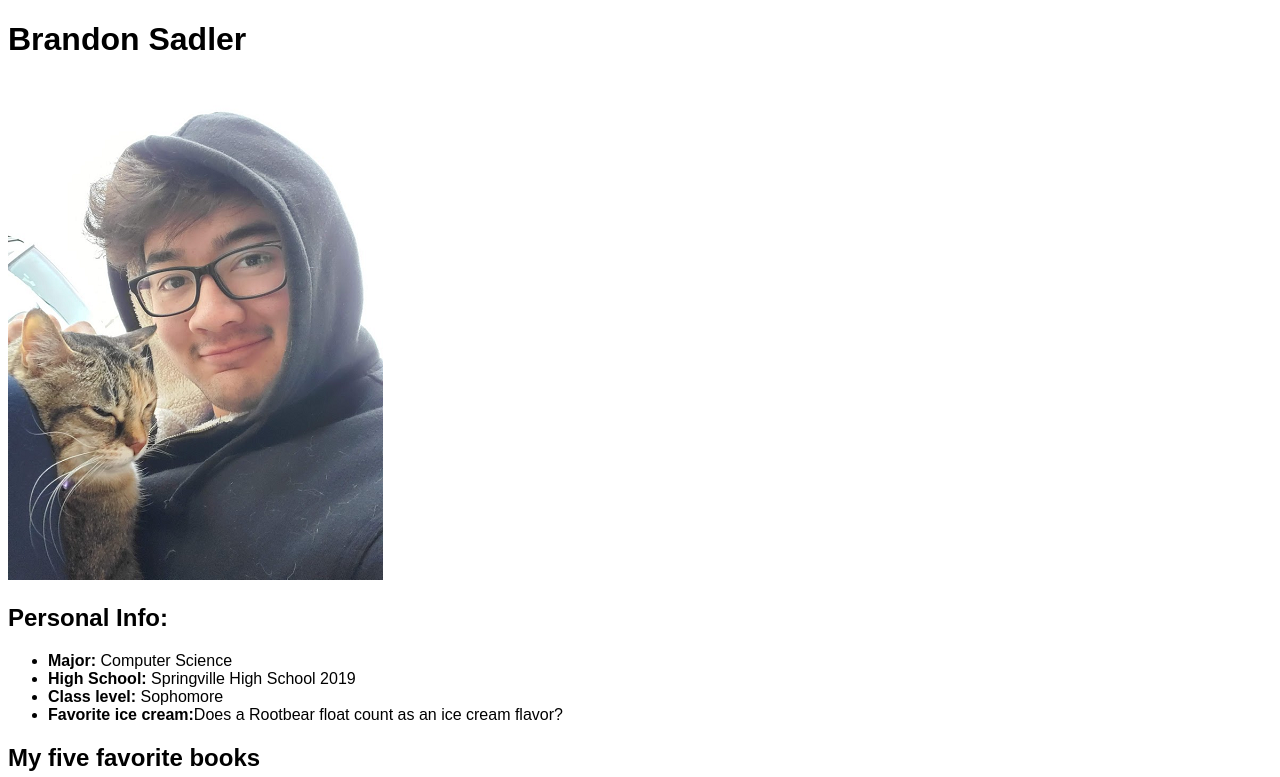
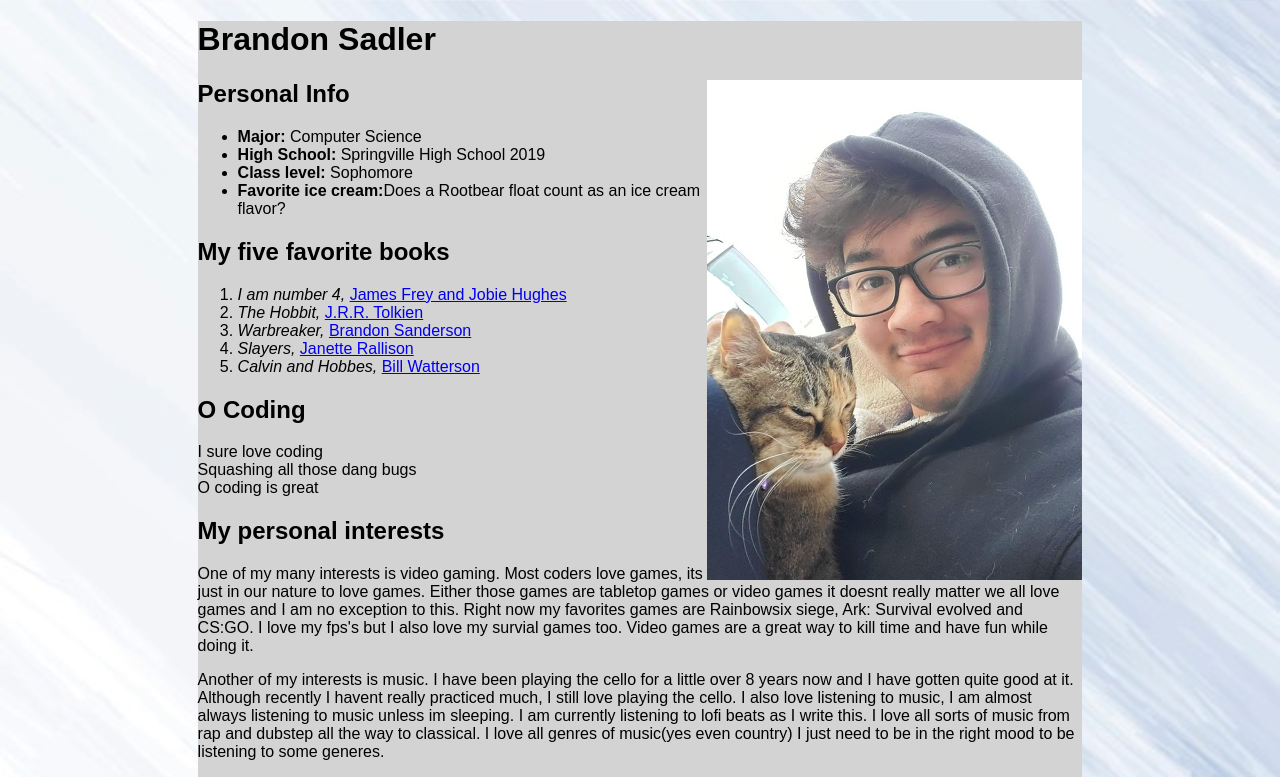
Before and after one commit to 217dragonmaster/217dragonmaster.github.io, a plain HTML site: page index.html in a window 1280 px wide. Shown: the top 777 px of the page. Drawn offline with Linux system fonts and the light colour scheme; a script that the page names is missing.

Commit message:
added icon and a lot of other styling.

```diff
--- a/index.html
+++ b/index.html
@@ -5,13 +5,15 @@
   <meta charset="utf-8">
   <title>About Brandon Sadler</title>
   <link rel="stylesheet" href="styles.css">
+  <link rel="shortcut icon" href="img/dragon_GT4_icon.ico">
 </head>
 
 <body>
     <script src="js/scripts.js"></script>
-    <h1>Brandon Sadler</h1>
-    <img src="img/me.png" alt="Profile Picture">
-    <h2>Personal Info:</h2>
+    <div id="content">
+        <h1 id="name">Brandon Sadler</h1>
+        <img src="img/me.png" alt="Profile Picture" id="profilePic">
+        <h2>Personal Info</h2>
             <ul>
                 <li><b>Major:</b> Computer Science</li>
                 <li><b>High School:</b> Springville High School 2019</li>
@@ -139,5 +141,6 @@
                 <td></td>
             </tr>
         </table>
+    </div>
 </body>
 </html>
--- a/styles.css
+++ b/styles.css
@@ -6,3 +6,20 @@ table, th, td {
     border-spacing: 3px;
     padding: 3px;
   }
+body {
+    background-image: url('img/background.jpg');
+    background-repeat: no-repeat;
+    background-attachment: fixed;
+    background-size: 100% 100%;
+  }
+#content {
+    margin: auto;
+    width: 70%;
+    background-color: lightgray;
+}
+#profilePic {
+    float: right;
+}
+#name {
+    align-content: center;
+}
```
Also changed, not shown: img/background.jpg (added), img/dragon_GT4_icon.ico (added), 1 other file. Lines whose indentation alone changed are shown as unchanged.
